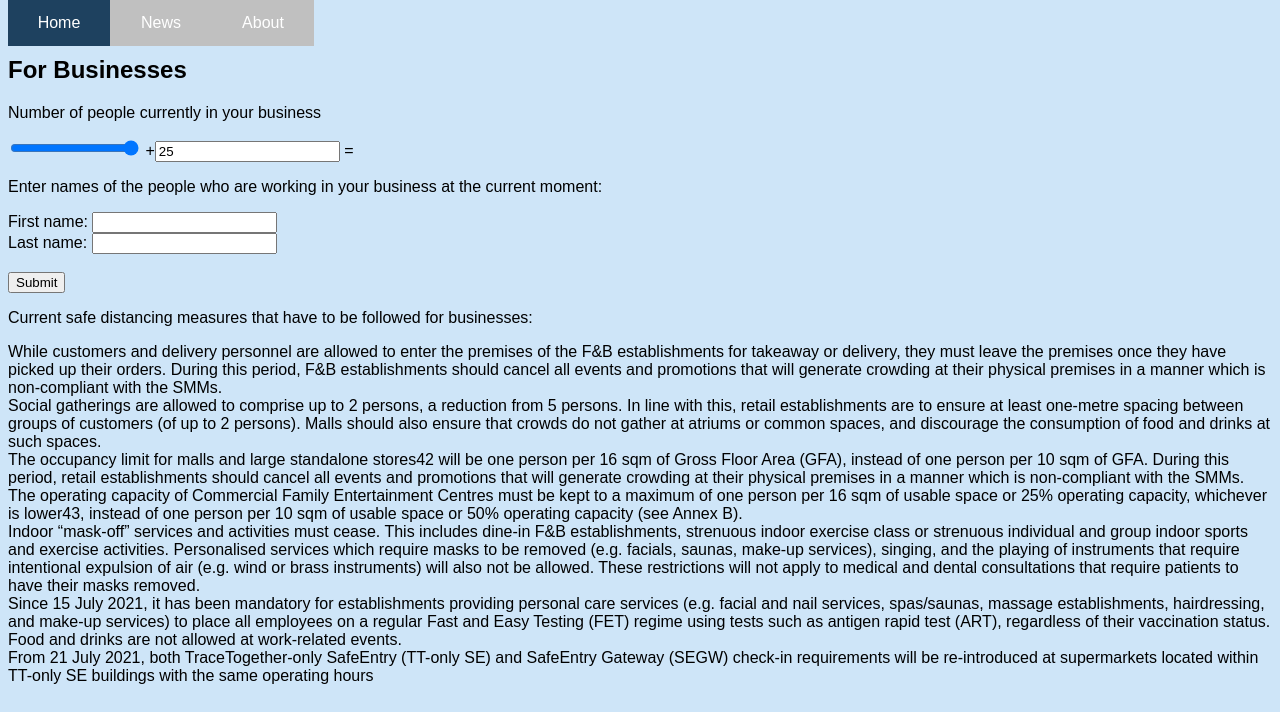
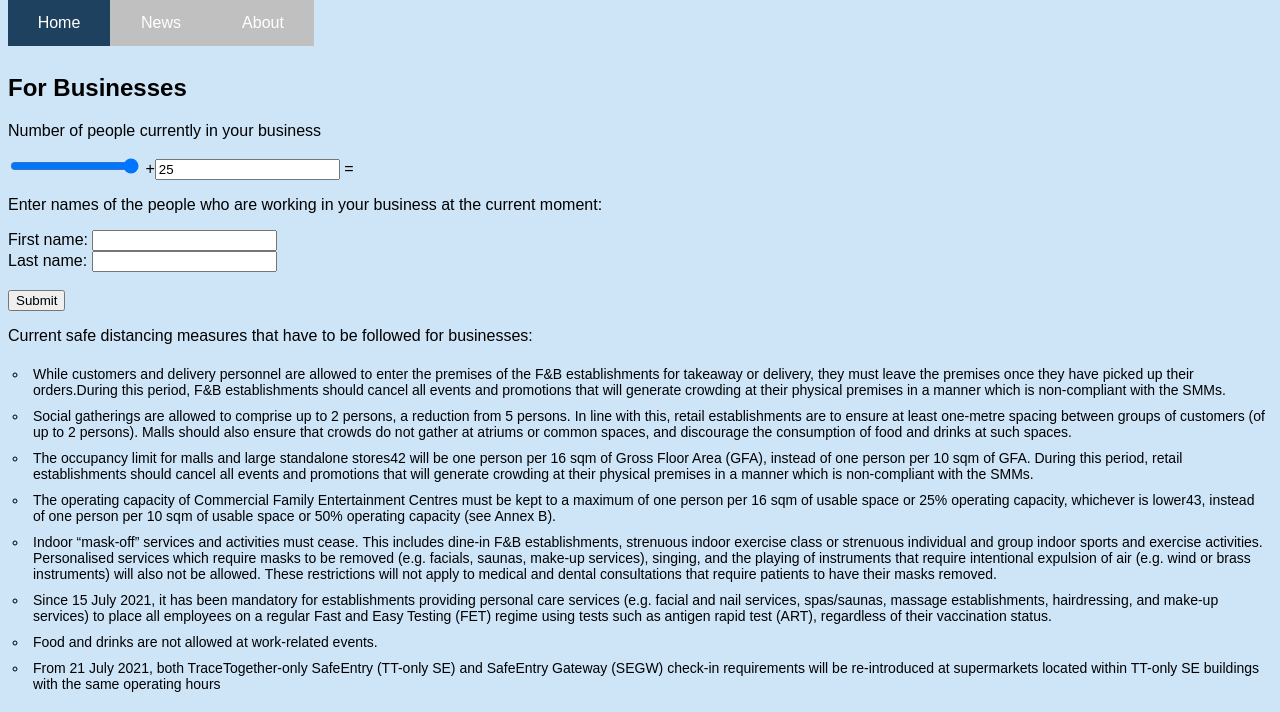
Before and after one commit to Rithvik-29/BitTheory, a Flask app: page /business in a window 1280 px wide. Shown: the part 88-800 px from the top of the page. Run offline with Flask 2, Linux system fonts and the light colour scheme.

Commit message:
Fixed list in business.html

```diff
--- a/static/business.css
+++ b/static/business.css
@@ -176,4 +176,12 @@
 }
 ul.list {
   list-style-type: circle;
+  margin-left: 20px;
+  font-size: 14px;
 }
+li {
+  display: list-item
+}
+ul.list li{
+  padding: 5px 5px;
+}
--- a/templates/business.html
+++ b/templates/business.html
@@ -19,6 +19,7 @@
       </li>
       <li><a href="/about">About</a></li>
   </ul>
+  <br>
   <br>
   <br>
   <h2>For Businesses</h2>
@@ -46,9 +47,7 @@
 
   <p>Current safe distancing measures that have to be followed for businesses:</p>
   <ul class="list">
-    <li>While customers and delivery personnel are allowed to enter the premises of the F&B establishments for takeaway or delivery, they must leave the premises once they have picked up their orders.
-  During this period, F&B establishments should cancel all events and promotions that will generate crowding at their physical premises in a manner which is non-compliant with the SMMs.
-  </li>
+    <li>While customers and delivery personnel are allowed to enter the premises of the F&B establishments for takeaway or delivery, they must leave the premises once they have picked up their orders.During this period, F&B establishments should cancel all events and promotions that will generate crowding at their physical premises in a manner which is non-compliant with the SMMs.</li>
     <li>Social gatherings are allowed to comprise up to 2 persons, a reduction from 5 persons. In line with this, retail establishments are to ensure at least one-metre spacing between groups of customers (of up to 2 persons). Malls should also ensure that crowds do not gather at atriums or common spaces, and discourage the consumption of food and drinks at such spaces.</li>
     <li>The occupancy limit for malls and large standalone stores42 will be one person per 16 sqm of Gross Floor Area (GFA), instead of one person per 10 sqm of GFA. During this period, retail establishments should cancel all events and promotions that will generate crowding at their physical premises in a manner which is non-compliant with the SMMs.</li>
     <li>The operating capacity of Commercial Family Entertainment Centres must be kept to a maximum of one person per 16 sqm of usable space or 25% operating capacity, whichever is lower43, instead of one person per 10 sqm of usable space or 50% operating capacity (see Annex B).</li>
```
